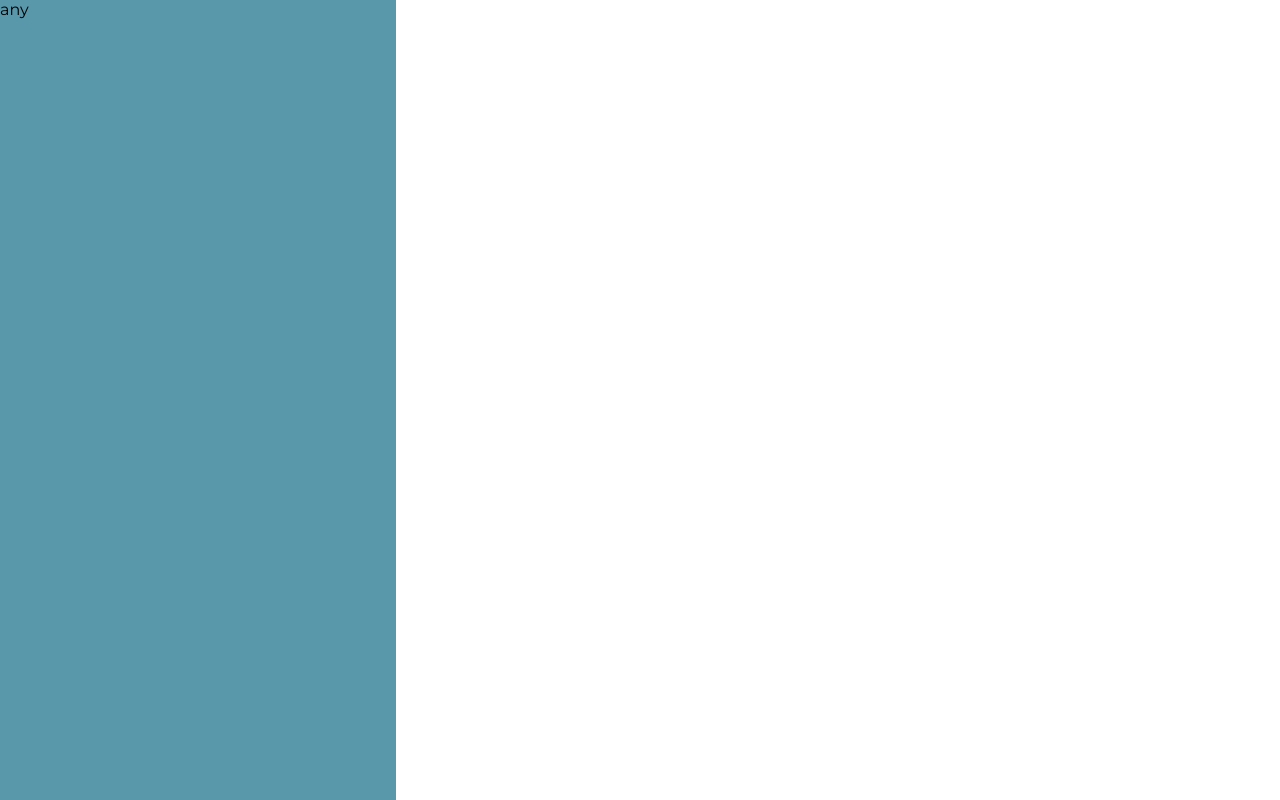
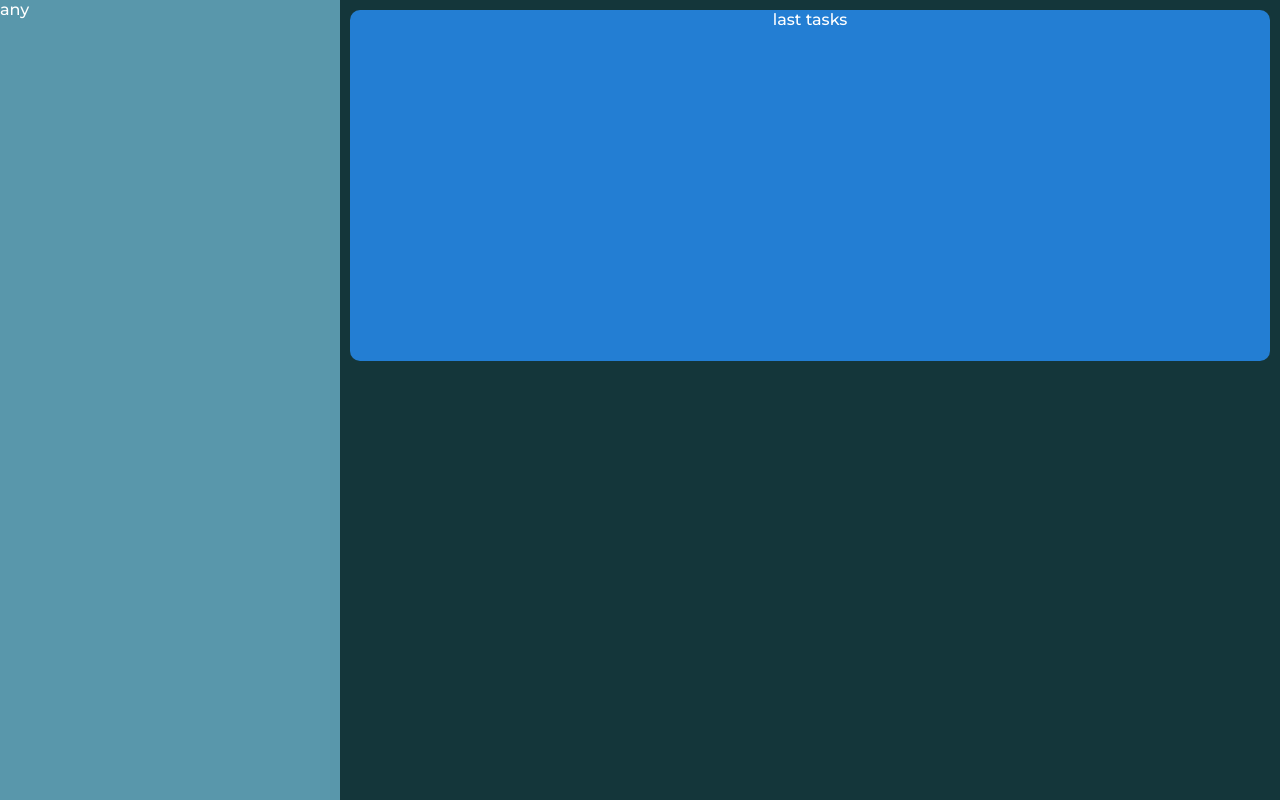
Before and after one commit to par1tet/houtask, a React (Vite) app in the folder houtask-react/: page / in a window 1280 px wide. Built offline with nearby package versions, Linux system fonts and the light colour scheme; the HTML template or start-up script is replaced by a standard one.

Commit message:
layout layout

```diff
--- a/houtask-react/src/App.jsx
+++ b/houtask-react/src/App.jsx
@@ -1,11 +1,13 @@
 import { useState } from 'react'
 import { SideBar } from './components/SideBar.jsx'
+import { ContentBar } from './components/ContentBar.jsx'
 
 function App() {
   return (
-    <>
+    <div className='app'>
       <SideBar />
-    </>
+      <ContentBar />
+    </div>
   )
 }
 
--- a/houtask-react/src/assets/main.css
+++ b/houtask-react/src/assets/main.css
@@ -4,10 +4,61 @@ body, html {
     width: 100vw;
     height: 100vh;
     font-family: "Montserrat", sans-serif;
+
+    background-color: #14363a;
+    color: #ffffff;
+    font-size: 16px;
+    font-weight: 500;
+
+    --width-sidebar: 340px;
+    --margin-contentbar: 10px;
+    --gap-contentbar: 10px;
 }
 
 .sidebar {
-    width: 396px;
+    width: var(--width-sidebar);
     height: 100vh;
     background-color: #5997AB;
 }
+
+.contentbar {
+    display: flex;
+    box-sizing: border-box;
+
+    flex-direction: column;
+    background-color: #00000000;
+
+    margin: var(--margin-contentbar);
+    gap: var(--gap-contentbar);
+
+    height: calc(100vh - calc(var(--margin-contentbar) * 2));
+    width: calc(100vw - var(--width-sidebar) - calc(var(--margin-contentbar) * 2));
+
+    overflow: hidden;
+    text-align: center;
+
+    --heigth-new-task: 55%;
+    --heigth-last-tasks: calc(100% - var(--heigth-new-task));
+}
+
+.app {
+    display: flex;
+}
+
+.contentbar__new-task {
+    background-color: #8060da;
+    height: var(--heigth-new-task);
+
+    border-radius: 10px;
+
+    width: 100%;
+}
+
+.contentbar__last-tasks {
+    background-color: #237ed3;
+    height: var(--heigth-last-tasks);
+
+    border-radius: 10px;
+
+    width: 100%;
+}
--- /dev/null
+++ b/houtask-react/src/components/ContentBar.jsx
@@ -0,0 +1,11 @@
+import React from "react"
+import { NewTask } from "./NewTask.jsx"
+
+export const ContentBar = (props) => {
+    return (<div className="contentbar">
+
+        <div className="contentbar__last-tasks">
+            last tasks
+        </div>
+    </div>)
+}
--- /dev/null
+++ b/houtask-react/src/components/NewTask.jsx
@@ -0,0 +1,11 @@
+import React from "react"
+
+export const NewTask = (props) => {
+    return (
+        <div className="contentbar__new-task">
+            <span className="contentbar__new-task_text">
+                create new task
+            </span>
+        </div>
+    )
+}
```
